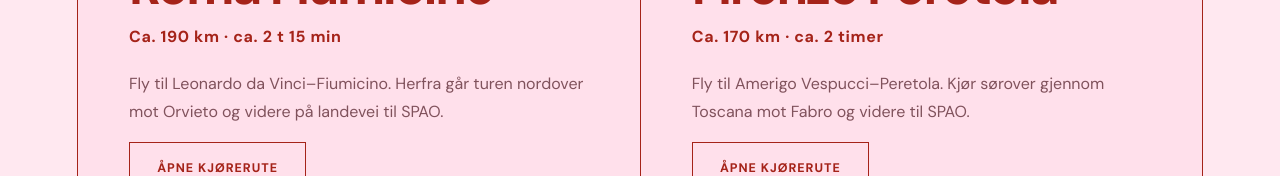
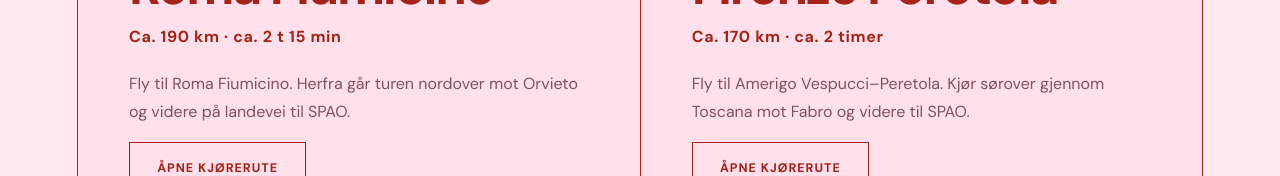
Before and after one commit to martaogmarius/martaogmarius.github.io, a Next.js app: page /reise in a window 1280 px wide. Shown: the part 1227-1403 px from the top of the page. Built offline with nearby package versions, Linux system fonts and the light colour scheme.

Commit message:
Use consistent Rome airport name

```diff
--- a/app/reise/page.tsx
+++ b/app/reise/page.tsx
@@ -10,7 +10,7 @@ export default function TravelPage() {
         <div className="travel-map"><img src="/travel-map.jpg" alt="Kart som viser kjørerutene fra flyplassene i Roma og Firenze til SPAO i Umbria" /></div>
         <p className="map-credit">Kartdata: OpenStreetMap-bidragsytere · Ruter: OSRM</p>
         <div className="travel-routes">
-          <article className="travel-card"><p className="kicker">Alternativ 1</p><h3>Roma Fiumicino</h3><p className="travel-time">Ca. 190 km · ca. 2 t 15 min</p><p>Fly til Leonardo da Vinci–Fiumicino. Herfra går turen nordover mot Orvieto og videre på landevei til SPAO.</p><a className="outline-button" href="https://www.google.com/maps/dir/?api=1&origin=Rome+Fiumicino+Airport&destination=SPAO+Borgo+San+Pietro+Aquaeortus+Allerona&travelmode=driving" target="_blank" rel="noreferrer">Åpne kjørerute</a></article>
+          <article className="travel-card"><p className="kicker">Alternativ 1</p><h3>Roma Fiumicino</h3><p className="travel-time">Ca. 190 km · ca. 2 t 15 min</p><p>Fly til Roma Fiumicino. Herfra går turen nordover mot Orvieto og videre på landevei til SPAO.</p><a className="outline-button" href="https://www.google.com/maps/dir/?api=1&origin=Rome+Fiumicino+Airport&destination=SPAO+Borgo+San+Pietro+Aquaeortus+Allerona&travelmode=driving" target="_blank" rel="noreferrer">Åpne kjørerute</a></article>
           <article className="travel-card"><p className="kicker">Alternativ 2</p><h3>Firenze Peretola</h3><p className="travel-time">Ca. 170 km · ca. 2 timer</p><p>Fly til Amerigo Vespucci–Peretola. Kjør sørover gjennom Toscana mot Fabro og videre til SPAO.</p><a className="outline-button" href="https://www.google.com/maps/dir/?api=1&origin=Florence+Airport+Peretola&destination=SPAO+Borgo+San+Pietro+Aquaeortus+Allerona&travelmode=driving" target="_blank" rel="noreferrer">Åpne kjørerute</a></article>
         </div>
         <div className="travel-address"><span>Adresse</span><strong>SPAO Borgo San Pietro Aquaeortus</strong><p>Strada Provinciale SP50 km 10+300, 05011 Allerona (TR), Italia</p></div>
```
